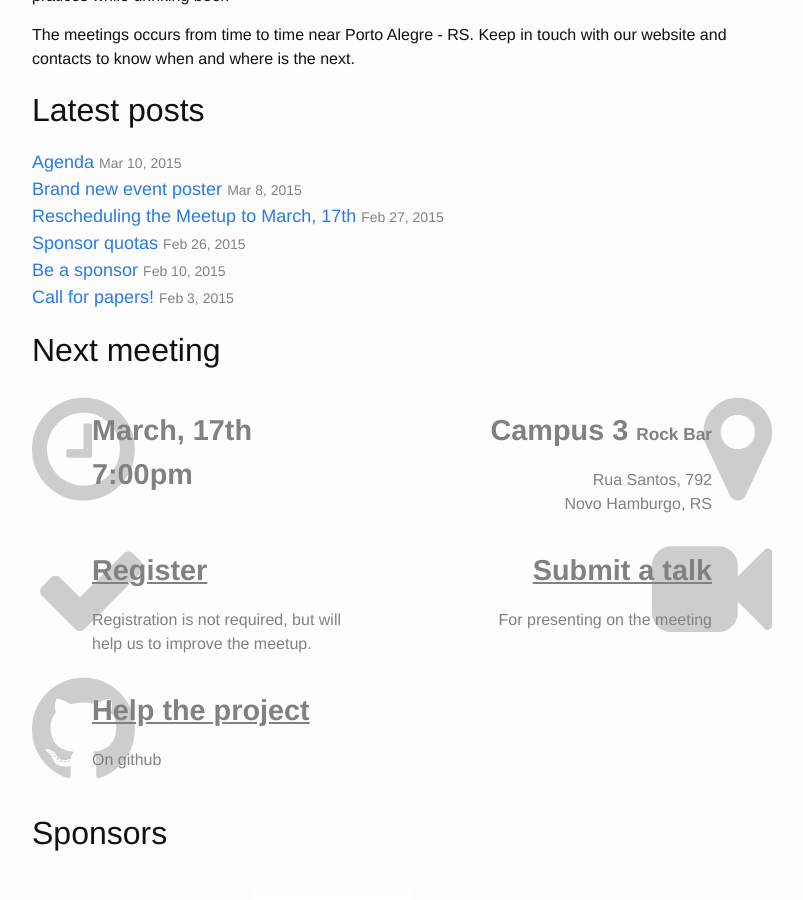
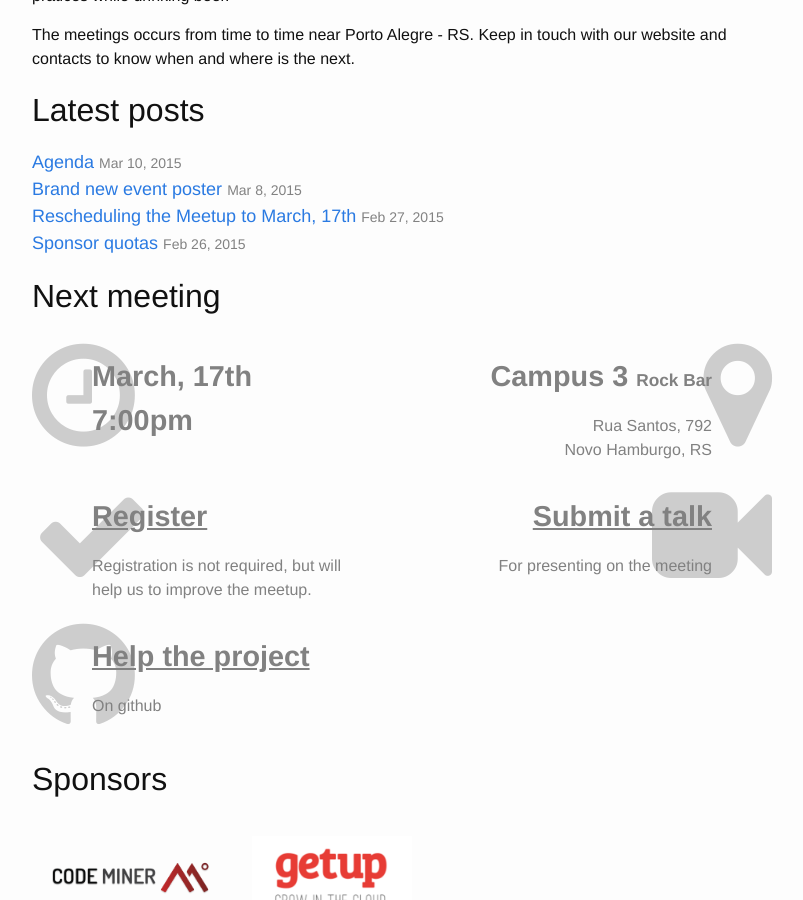
Before and after one commit to codebeers/codebeers.github.io, a Jekyll site: the page built from _pages/home.md, in a window 1280 px wide and 900 px high, scrolled down 398 px. Shown: the whole window, without its empty margins (238-1041 px from the left). Built offline with Jekyll 4.4.1, drawn with Linux system fonts in a browser that asks for light colours; nearby versions of some CDN libraries.

Commit message:
limit to 4 posts in home

```diff
--- a/_pages/home.md
+++ b/_pages/home.md
@@ -14,7 +14,7 @@ touch with our website and contacts to know when and where is the next.
 ## Latest posts
 
 <ul class="post-list post-list-small">
-  {% for post in site.posts %}
+  {% for post in site.posts limit: 4 %}
     <li>
       <a class="post-link post-link-small" href="{{ post.url | prepend: site.baseurl }}">
         {{ post.title }}
```
